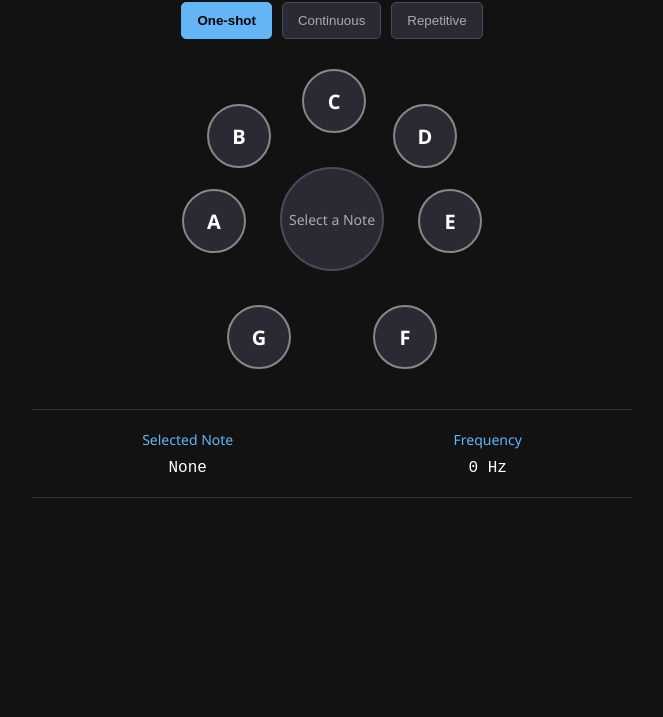
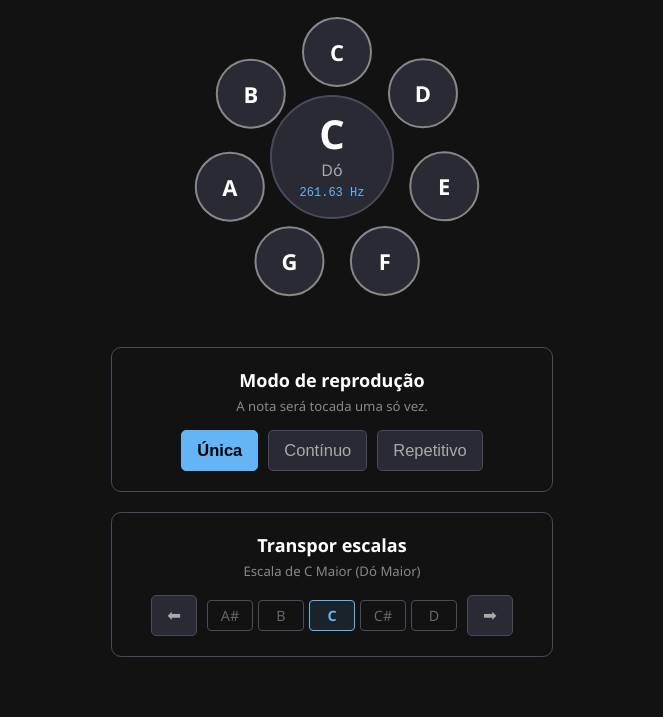
Before and after one commit to Nativno/nativno.github.io, a plain HTML site: page index.html in a window 1280 px wide. Shown: the part 107-824 px from the top of the page, without its empty margins (308-971 px from the left). Before the commit the page ends 800 px from the top, so only its background shows below. Drawn offline with Linux system fonts and the light colour scheme.

Commit message:
Update index.html

```diff
--- a/index.html
+++ b/index.html
@@ -3,7 +3,7 @@
 <head>
     <meta charset="UTF-8">
     <meta name="viewport" content="width=device-width, initial-scale=1.0">
-    <title>Interactive Pitch Pipe</title>
+    <title>Gerador de Notas</title>
     <style>
         body {
             background-color: #121212;
@@ -16,202 +16,254 @@
             align-items: center;
         }
 
-        h1 { font-size: 24px; font-weight: 500; margin-bottom: 20px; }
+        h1 { font-size: 26.4px; font-weight: 500; margin-bottom: 20px; }
 
-        /* Estilos dos botões de modo */
-        .mode-selector {
+        .control-box {
+            border: 1px solid #4a4a5a;
+            border-radius: 10px;
+            padding: 20px;
+            margin-bottom: 20px;
+            width: 100%;
+            max-width: 400px;
             display: flex;
-            gap: 10px;
-            margin-bottom: 30px;
+            flex-direction: column;
+            align-items: center;
+            text-align: center;
         }
 
-        .mode-btn {
+        /* Títulos mantidos no tamanho original (18px) */
+        .box-title { font-size: 18px; color: #ffffff; margin-bottom: 5px; font-weight: bold; }
+
+        /* Subtítulos aumentados em 10% (12px -> 13.2px) */
+        .box-subtitle { font-size: 13.2px; color: #888; margin-bottom: 15px; }
+
+        .nav-wrapper { display: flex; align-items: center; justify-content: center; width: 100%; gap: 10px; }
+        .mode-selector { display: flex; gap: 10px; justify-content: center; width: 100%; }
+
+        /* Breadcrumb aumentado em 10% (13px -> 14.3px) */
+        .breadcrumb { display: flex; gap: 5px; justify-content: center; }
+        .crumb {
+            padding: 5px 0; border: 1px solid #4a4a5a; border-radius: 4px; color: #666;
+            font-size: 14.3px; width: 44px; text-align: center; cursor: pointer; transition: all 0.3s;
+        }
+        .crumb:hover { border-color: #888; color: #fff; }
+        .crumb.active { border-color: #64b5f6; color: #64b5f6; background: rgba(100, 181, 246, 0.1); font-weight: bold; }
+
+        /* Botões aumentados em 10% (aprox. 15px -> 16.5px) */
+        .mode-btn, .nav-btn {
             padding: 10px 15px;
             border: 1px solid #4a4a5a;
             background-color: #2a2a35;
             color: #aaa;
             cursor: pointer;
             border-radius: 5px;
-            transition: all 0.2s;
+            font-size: 16.5px;
+        }
+        .mode-btn.active { background-color: #64b5f6; color: #000; border-color: #64b5f6; font-weight: bold; }
+        .nav-btn:hover { background-color: #3f3f4e; color: white; }
+
+        .pitch-pipe-container { position: relative; width: 300px; height: 300px; margin-bottom: 40px; }
+
+        /* Círculo Central MANTIDO (tamanho original) */
+        .center-circle {
+            position: absolute; top: 50%; left: 50%; transform: translate(-50%, -50%);
+            width: 120px; height: 120px; border-radius: 50%; background-color: #2a2a35;
+            border: 2px solid #4a4a5a; display: flex; flex-direction: column;
+            align-items: center; justify-content: center; z-index: 10;
         }
 
-        .mode-btn.active {
-            background-color: #64b5f6;
-            color: #000;
-            border-color: #64b5f6;
-            font-weight: bold;
+        #display-note { font-size: 40px; font-weight: 900; line-height: 1; }
+        #display-pt { font-size: 16px; color: #aaaaaa; margin-top: 5px; }
+        #display-freq { font-size: 12px; color: #64b5f6; margin-top: 5px; font-family: monospace; }
+
+        /* Botões de notas aumentados em 10% (20px -> 22px) */
+        .note-btn {
+            position: absolute; top: 50%; left: 50%; margin: -30px; width: 66px; height: 66px;
+            border-radius: 50%; background-color: #2a2a35; border: 2px solid #888; color: white;
+            font-size: 22px; font-weight: bold; cursor: pointer; display: flex; align-items: center;
+            justify-content: center; transition: all 0.2s ease;
         }
+        .note-btn:hover { background-color: #3f3f4e; }
+        .note-btn.playing { border-color: #64b5f6; background-color: #1e3a5a; }
 
-        .pitch-pipe-container {
-            position: relative;
-            width: 300px;
-            height: 300px;
-            margin-bottom: 40px;
-        }
-
-        .center-circle {
-            position: absolute;
-            top: 50%;
-            left: 50%;
-            transform: translate(-50%, -50%);
-            width: 100px;
-            height: 100px;
-            border-radius: 50%;
-            background-color: #2a2a35;
-            border: 2px solid #4a4a5a;
-            display: flex;
-            align-items: center;
-            justify-content: center;
-            text-align: center;
-            font-size: 14px;
-            color: #aaaaaa;
-            z-index: 10;
-        }
-
-        .note-btn {
-            position: absolute;
-            width: 60px;
-            height: 60px;
-            border-radius: 50%;
-            background-color: #2a2a35;
-            border: 2px solid #888;
-            color: white;
-            font-size: 20px;
-            font-weight: bold;
-            cursor: pointer;
-            display: flex;
-            align-items: center;
-            justify-content: center;
-            transition: all 0.2s ease;
-        }
-
-        .note-btn:hover { background-color: #3f3f4e; transform: scale(1.1); }
-        .note-btn:active { background-color: #555566; }
-
-        .btn-c { top: 0; left: 120px; }
-        .btn-d { top: 35px; right: 25px; }
-        .btn-e { top: 120px; right: 0; }
-        .btn-f { bottom: 0; right: 45px; }
-        .btn-g { bottom: 0; left: 45px; }
-        .btn-a { top: 120px; left: 0; }
-        .btn-b { top: 35px; left: 25px; }
-
-        .info-panel {
-            width: 100%;
-            max-width: 600px;
-            border-top: 1px solid #333;
-            border-bottom: 1px solid #333;
-            padding: 20px 0;
-            display: flex;
-            justify-content: space-around;
-        }
-
-        .info-item { text-align: center; }
-        .info-label { color: #64b5f6; font-size: 14px; margin-bottom: 10px; }
-        .info-value { font-size: 16px; font-family: monospace; }
+        /* Ajuste de posição para compensar o tamanho do botão (66px) */
+        .btn-0 { transform: rotate(0deg) translateY(-110px) rotate(0deg); }
+        .btn-1 { transform: rotate(51.4deg) translateY(-110px) rotate(-51.4deg); }
+        .btn-2 { transform: rotate(102.8deg) translateY(-110px) rotate(-102.8deg); }
+        .btn-3 { transform: rotate(154.2deg) translateY(-110px) rotate(-154.2deg); }
+        .btn-4 { transform: rotate(205.6deg) translateY(-110px) rotate(-205.6deg); }
+        .btn-5 { transform: rotate(257.0deg) translateY(-110px) rotate(-257.0deg); }
+        .btn-6 { transform: rotate(308.4deg) translateY(-110px) rotate(-308.4deg); }
     </style>
 </head>
 <body>
 
-    <h1>Interactive Pitch Pipe</h1>
+    <h1>Gerador de Notas</h1>
 
-    <div class="mode-selector">
-        <button class="mode-btn active" onclick="setMode('one-shot', this)">One-shot</button>
-        <button class="mode-btn" onclick="setMode('continuous', this)">Continuous</button>
-        <button class="mode-btn" onclick="setMode('repetitive', this)">Repetitive</button>
+    <div class="pitch-pipe-container">
+        <div class="center-circle">
+            <span id="display-note">C</span>
+            <span id="display-pt">Dó</span>
+            <span id="display-freq">261.63 Hz</span>
+        </div>
+        <div class="note-btn btn-0" id="btn-0" onclick="playCurrentNote(0)">C</div>
+        <div class="note-btn btn-1" id="btn-1" onclick="playCurrentNote(1)">D</div>
+        <div class="note-btn btn-2" id="btn-2" onclick="playCurrentNote(2)">E</div>
+        <div class="note-btn btn-3" id="btn-3" onclick="playCurrentNote(3)">F</div>
+        <div class="note-btn btn-4" id="btn-4" onclick="playCurrentNote(4)">G</div>
+        <div class="note-btn btn-5" id="btn-5" onclick="playCurrentNote(5)">A</div>
+        <div class="note-btn btn-6" id="btn-6" onclick="playCurrentNote(6)">B</div>
     </div>
 
-    <div class="pitch-pipe-container">
-        <div class="center-circle" id="center-display">Select a Note</div>
-        <div class="note-btn btn-c" onclick="playNote('C', 261.63)">C</div>
-        <div class="note-btn btn-d" onclick="playNote('D', 293.66)">D</div>
-        <div class="note-btn btn-e" onclick="playNote('E', 329.63)">E</div>
-        <div class="note-btn btn-f" onclick="playNote('F', 349.23)">F</div>
-        <div class="note-btn btn-g" onclick="playNote('G', 392.00)">G</div>
-        <div class="note-btn btn-a" onclick="playNote('A', 440.00)">A</div>
-        <div class="note-btn btn-b" onclick="playNote('B', 493.88)">B</div>
+    <div class="control-box no-border">
+        <div class="box-title">Modo de reprodução</div>
+        <div class="box-subtitle" id="mode-subtitle">A nota será tocada uma só vez.</div>
+        <div class="mode-selector">
+            <button class="mode-btn active" onclick="setMode('one-shot', this)">Única</button>
+            <button class="mode-btn" onclick="setMode('continuous', this)">Contínuo</button>
+            <button class="mode-btn" onclick="setMode('repetitive', this)">Repetitivo</button>
+        </div>
     </div>
 
-    <div class="info-panel">
-        <div class="info-item">
-            <div class="info-label">Selected Note</div>
-            <div class="info-value" id="note-val">None</div>
-        </div>
-        <div class="info-item">
-            <div class="info-label">Frequency</div>
-            <div class="info-value" id="freq-val">0 Hz</div>
+    <div class="control-box">
+        <div class="box-title">Transpor escalas</div>
+        <div class="box-subtitle" id="scale-subtitle">Escala de C Maior (Dó Maior)</div>
+        <div class="nav-wrapper">
+            <button class="nav-btn" onclick="adjustSelection(-1)">⬅</button>
+            <div class="breadcrumb" id="breadcrumb"></div>
+            <button class="nav-btn" onclick="adjustSelection(1)">➡</button>
         </div>
     </div>
 
     <script>
+        // ... (Script permanece o mesmo)
         const audioCtx = new (window.AudioContext || window.webkitAudioContext)();
         let currentMode = 'one-shot';
         let activeOscillator = null;
         let activeInterval = null;
+        let activeBtn = null;
+
+        const baseNotes = [
+            { name: "C", freq: 261.63, pt: "Dó" },
+            { name: "D", freq: 293.66, pt: "Ré" },
+            { name: "E", freq: 329.63, pt: "Mi" },
+            { name: "F", freq: 349.23, pt: "Fá" },
+            { name: "G", freq: 392.00, pt: "Sol" },
+            { name: "A", freq: 440.00, pt: "Lá" },
+            { name: "B", freq: 493.88, pt: "Si" }
+        ];
+
+        const visibleScalesIndices = [10, 11, 0, 1, 2];
+        const noteNames = ['C', 'C#', 'D', 'D#', 'E', 'F', 'F#', 'G', 'G#', 'A', 'A#', 'B'];
+        const ptNames = ["Dó", "Dó#", "Ré", "Ré#", "Mi", "Fá", "Fá#", "Sol", "Sol#", "Lá", "Lá#", "Si"];
+
+        let activeNoteIndex = 0;
+
+        function updateCircleDisplay(note, pt, freq) {
+            document.getElementById('display-note').innerText = note;
+            document.getElementById('display-pt').innerText = pt;
+            document.getElementById('display-freq').innerText = freq.toFixed(2) + " Hz";
+        }
+
+        function renderBreadcrumb() {
+            const bc = document.getElementById('breadcrumb');
+            bc.innerHTML = '';
+            visibleScalesIndices.forEach(idx => {
+                let div = document.createElement('div');
+                div.className = 'crumb' + (idx === activeNoteIndex ? ' active' : '');
+                div.innerText = noteNames[idx];
+                div.onclick = () => selectNote(idx);
+                bc.appendChild(div);
+            });
+            document.getElementById('scale-subtitle').innerText = "Escala de " + noteNames[activeNoteIndex] + " Maior (" + ptNames[activeNoteIndex] + " Maior)";
+        }
+
+        function selectNote(index) {
+            activeNoteIndex = index;
+            renderBreadcrumb();
+            const freq = baseNotes[0].freq * Math.pow(Math.pow(2, 1/12), activeNoteIndex);
+            updateCircleDisplay(noteNames[activeNoteIndex], ptNames[activeNoteIndex], freq);
+        }
+
+        function adjustSelection(direction) {
+            let currentPos = visibleScalesIndices.indexOf(activeNoteIndex);
+            if (currentPos === -1) currentPos = 2;
+            let newPos = currentPos + direction;
+            if (newPos >= 0 && newPos < visibleScalesIndices.length) {
+                selectNote(visibleScalesIndices[newPos]);
+            }
+        }
+
+        function getTransposedFreq(index) {
+            return baseNotes[index].freq * Math.pow(Math.pow(2, 1/12), activeNoteIndex);
+        }
+
+        function playCurrentNote(index) {
+            const freq = getTransposedFreq(index);
+            const noteName = baseNotes[index].name;
+            const ptName = baseNotes[index].pt;
+            const btn = document.getElementById('btn-' + index);
+            updateCircleDisplay(noteName, ptName, freq);
+            toggleNote(noteName, freq, btn, ptName);
+        }
 
         function setMode(mode, btnElement) {
-            // Limpa tudo ao trocar de modo
             stopAllAudio();
-
-            // Gerencia UI dos botões
             document.querySelectorAll('.mode-btn').forEach(btn => btn.classList.remove('active'));
             btnElement.classList.add('active');
             currentMode = mode;
+
+            const modeSubtitle = document.getElementById('mode-subtitle');
+            if (mode === 'one-shot') modeSubtitle.innerText = "A nota será tocada uma só vez.";
+            else if (mode === 'continuous') modeSubtitle.innerText = "A nota será tocada sem parar.";
+            else if (mode === 'repetitive') modeSubtitle.innerText = "A nota será tocada várias vezes.";
         }
 
         function stopAllAudio() {
-            if (activeOscillator) {
-                activeOscillator.stop();
-                activeOscillator.disconnect();
-                activeOscillator = null;
-            }
-            if (activeInterval) {
-                clearInterval(activeInterval);
-                activeInterval = null;
+            if (activeOscillator) { activeOscillator.stop(); activeOscillator.disconnect(); activeOscillator = null; }
+            if (activeInterval) { clearInterval(activeInterval); activeInterval = null; }
+            if (activeBtn) { activeBtn.classList.remove('playing'); activeBtn = null; }
+        }
+
+        function toggleNote(note, freq, btnElement, ptName) {
+            if (activeBtn === btnElement) {
+                stopAllAudio();
+            } else {
+                stopAllAudio();
+                if (audioCtx.state === 'suspended') { audioCtx.resume(); }
+
+                activeBtn = btnElement;
+                activeBtn.classList.add('playing');
+                if (currentMode === 'one-shot') {
+                    triggerTone(freq, 1.5, () => { if (activeBtn === btnElement) stopAllAudio(); });
+                } else if (currentMode === 'continuous') {
+                    triggerTone(freq, null, null);
+                } else if (currentMode === 'repetitive') {
+                    triggerTone(freq, 4.0, null);
+                    activeInterval = setInterval(() => { triggerTone(freq, 4.0, null); }, 2000);
+                }
             }
         }
 
-        function playNote(note, freq) {
-            stopAllAudio();
-            if (audioCtx.state === 'suspended') { audioCtx.resume(); }
-
-            // Atualiza UI
-            document.getElementById('center-display').innerText = note;
-            document.getElementById('note-val').innerText = note;
-            document.getElementById('freq-val').innerText = freq + ' Hz';
-
-            if (currentMode === 'one-shot') {
-                triggerTone(freq, 1.5);
-            } else if (currentMode === 'continuous') {
-                triggerTone(freq, null); // null = duração infinita até novo comando
-            } else if (currentMode === 'repetitive') {
-                triggerTone(freq, 0.5); // Toca uma vez imediata
-                activeInterval = setInterval(() => {
-                    triggerTone(freq, 0.5);
-                }, 1000);
-            }
-        }
-
-        function triggerTone(freq, duration) {
+        function triggerTone(freq, duration, onComplete) {
             const oscillator = audioCtx.createOscillator();
             const gainNode = audioCtx.createGain();
-
             oscillator.type = 'sine';
             oscillator.frequency.value = freq;
             oscillator.connect(gainNode);
             gainNode.connect(audioCtx.destination);
-
             oscillator.start();
-
             if (duration) {
                 gainNode.gain.setValueAtTime(1, audioCtx.currentTime);
                 gainNode.gain.exponentialRampToValueAtTime(0.0001, audioCtx.currentTime + duration);
                 oscillator.stop(audioCtx.currentTime + duration);
+                if (onComplete) { setTimeout(onComplete, duration * 1000); }
             } else {
-                // Modo contínuo: armazena a referência para parar depois
                 activeOscillator = oscillator;
             }
         }
+
+        renderBreadcrumb();
     </script>
 </body>
 </html>
```
